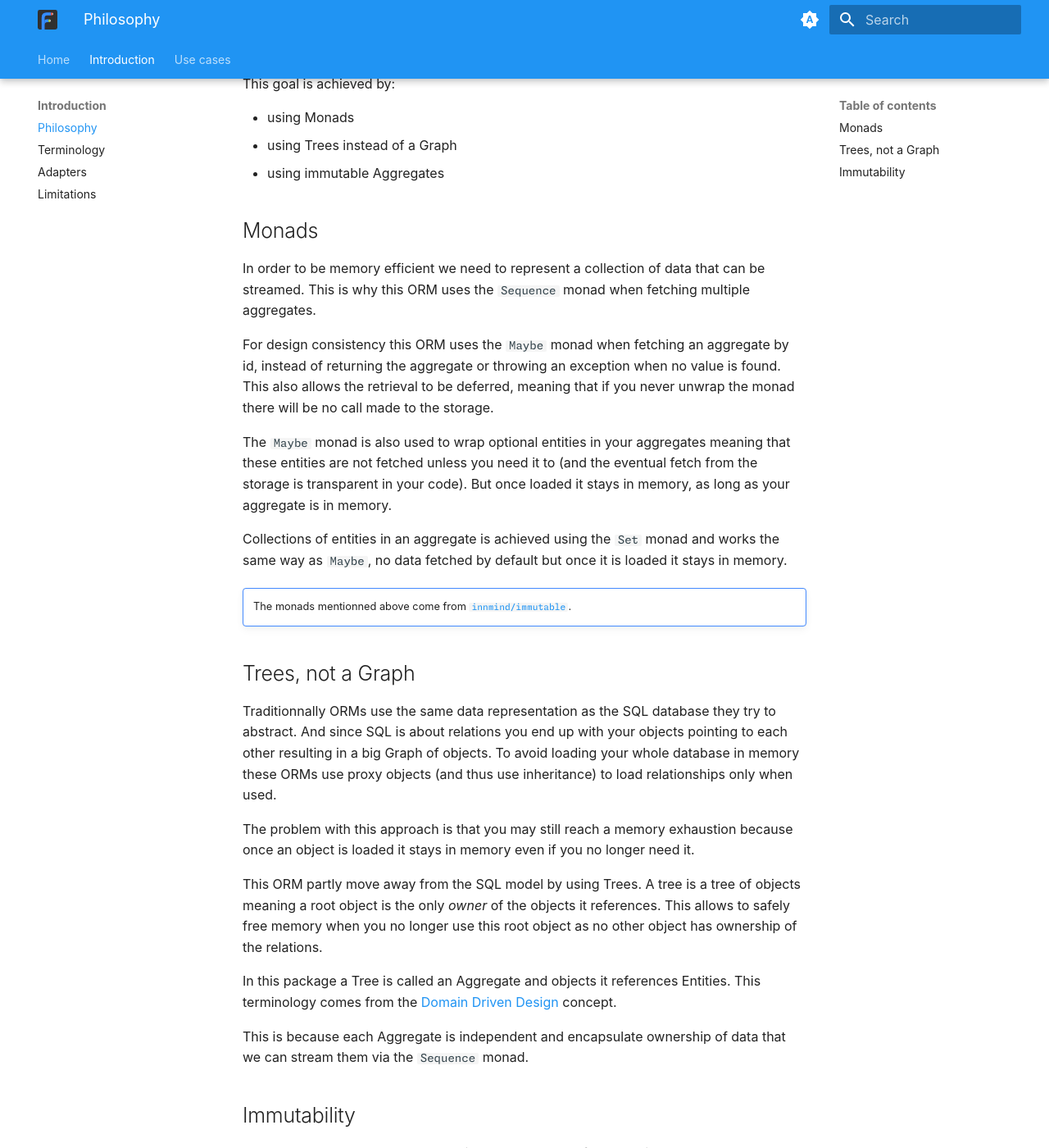
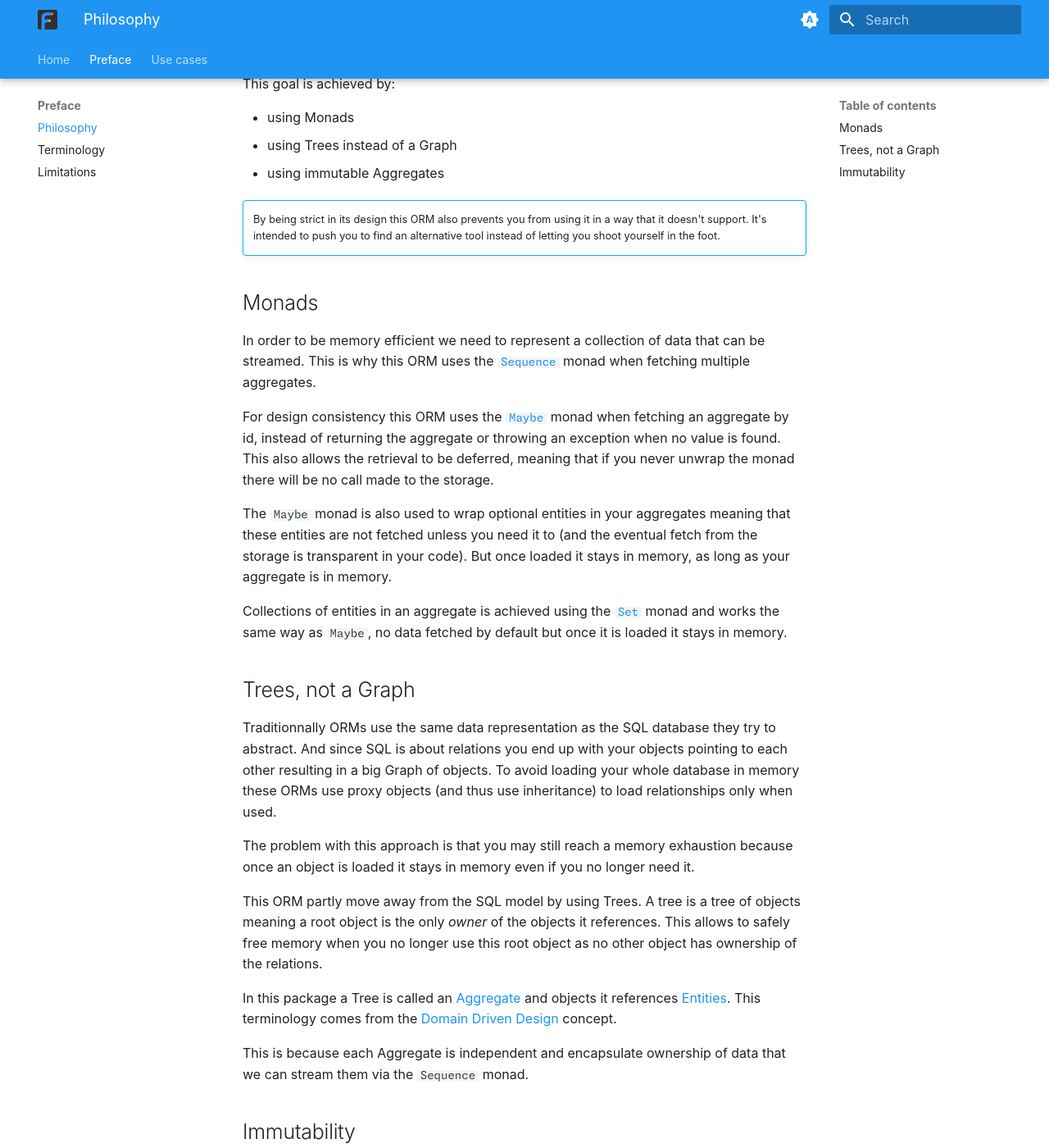
Before and after one commit to formal-php/orm, an MkDocs documentation site: the page built from documentation/philosophy.md, in a window 1280 px wide and 1400 px high, scrolled down 349 px. Shown: the whole window at 82% size. Built offline with MkDocs 1.6.1 and Material for MkDocs 9.7.7, drawn with Linux system fonts in a browser that asks for light colours; plug-ins that fetch from the network failed and are left out.

Commit message:
update preface

```diff
--- a/documentation/philosophy.md
+++ b/documentation/philosophy.md
@@ -10,18 +10,18 @@ This goal is achieved by:
 - using Trees instead of a Graph
 - using immutable Aggregates
 
+!!! abstract ""
+    By being strict in its design this ORM also prevents you from using it in a way that it doesn't support. It's intended to push you to find an alternative tool instead of letting you shoot yourself in the foot.
+
 ## Monads
 
-In order to be memory efficient we need to represent a collection of data that can be streamed. This is why this ORM uses the `Sequence` monad when fetching multiple aggregates.
+In order to be memory efficient we need to represent a collection of data that can be streamed. This is why this ORM uses the [`Sequence`](https://innmind.github.io/documentation/getting-started/handling-data/sequence/) monad when fetching multiple aggregates.
 
-For design consistency this ORM uses the `Maybe` monad when fetching an aggregate by id, instead of returning the aggregate or throwing an exception when no value is found. This also allows the retrieval to be deferred, meaning that if you never unwrap the monad there will be no call made to the storage.
+For design consistency this ORM uses the [`Maybe`](https://innmind.github.io/documentation/getting-started/handling-data/maybe/) monad when fetching an aggregate by id, instead of returning the aggregate or throwing an exception when no value is found. This also allows the retrieval to be deferred, meaning that if you never unwrap the monad there will be no call made to the storage.
 
 The `Maybe` monad is also used to wrap optional entities in your aggregates meaning that these entities are not fetched unless you need it to (and the eventual fetch from the storage is transparent in your code). But once loaded it stays in memory, as long as your aggregate is in memory.
 
-Collections of entities in an aggregate is achieved using the `Set` monad and works the same way as `Maybe`, no data fetched by default but once it is loaded it stays in memory.
-
-!!! note ""
-    The monads mentionned above come from [`innmind/immutable`](https://innmind.github.io/Immutable/).
+Collections of entities in an aggregate is achieved using the [`Set`](https://innmind.github.io/Immutable/structures/set/) monad and works the same way as `Maybe`, no data fetched by default but once it is loaded it stays in memory.
 
 ## Trees, not a Graph
 
@@ -31,7 +31,7 @@ The problem with this approach is that you may still reach a memory exhaustion b
 
 This ORM partly move away from the SQL model by using Trees. A tree is a tree of objects meaning a root object is the only _owner_ of the objects it references. This allows to safely free memory when you no longer use this root object as no other object has ownership of the relations.
 
-In this package a Tree is called an Aggregate and objects it references Entities. This terminology comes from the [Domain Driven Design](https://en.wikipedia.org/wiki/Domain-driven_design) concept.
+In this package a Tree is called an [Aggregate](terminology.md#aggregate) and objects it references [Entities](terminology.md#entity). This terminology comes from the [Domain Driven Design](https://en.wikipedia.org/wiki/Domain-driven_design) concept.
 
 This is because each Aggregate is independent and encapsulate ownership of data that we can stream them via the `Sequence` monad.
 
--- a/mkdocs.yml
+++ b/mkdocs.yml
@@ -4,10 +4,9 @@ docs_dir: documentation/
 
 nav:
   - Home: index.md
-  - Introduction:
+  - Preface:
     - Philosophy: philosophy.md
     - Terminology: terminology.md
-    - Adapters: adapters.md
     - Limitations: limitations.md
   - Use cases:
     - Persist my first aggregate: use_cases/persist_first_aggregate.md
```
Also changed, not shown: documentation/terminology.md (+8 -5 lines).
